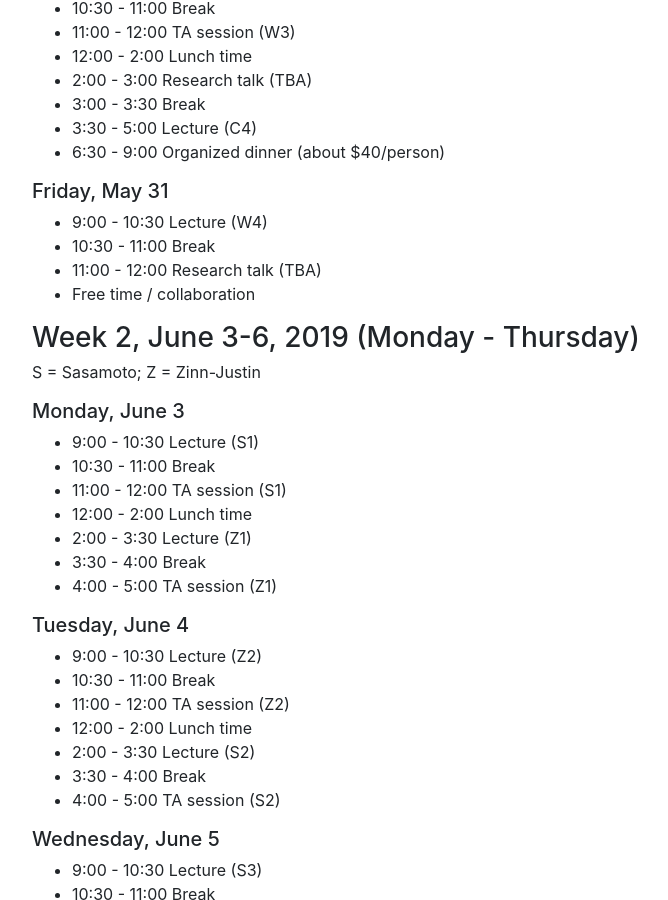
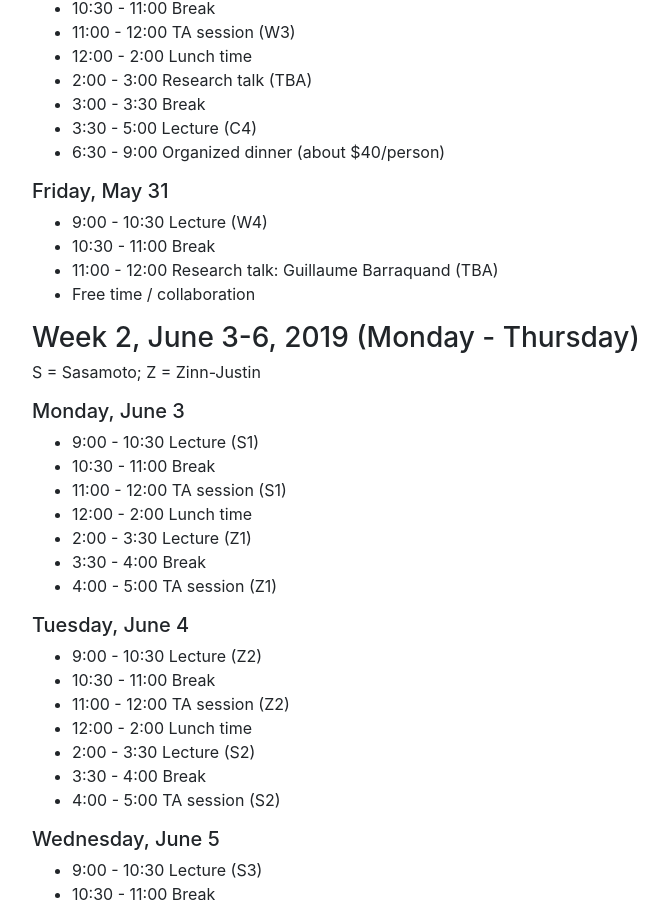
Before and after one commit to int-prob/int-prob-code, a Jekyll site: the page built from vipss2019/schedule.md, in a window 1280 px wide and 900 px high, scrolled down 1445 px. Shown: the whole window, without its empty margins (53-721 px from the left). Built offline with Jekyll 4.4.1, drawn with Linux system fonts in a browser that asks for light colours; nearby versions of some CDN libraries.

Commit message:
Update schedule.md

```diff
--- a/vipss2019/schedule.md
+++ b/vipss2019/schedule.md
@@ -76,7 +76,7 @@ C = Chelkak; W = Warnaar
 
 - 9:00 - 10:30 Lecture (W4)
 - 10:30 - 11:00 Break
-- 11:00 - 12:00 Research talk (TBA)
+- 11:00 - 12:00 Research talk: Guillaume Barraquand (TBA)
 - Free time / collaboration
 
 
```
